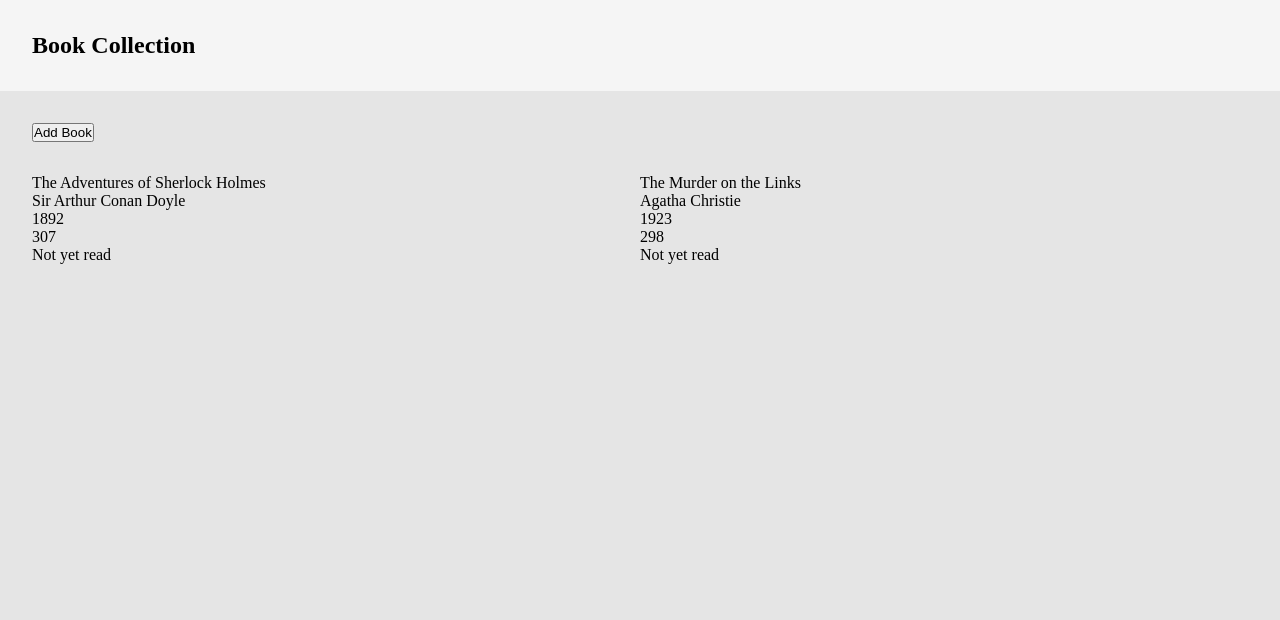
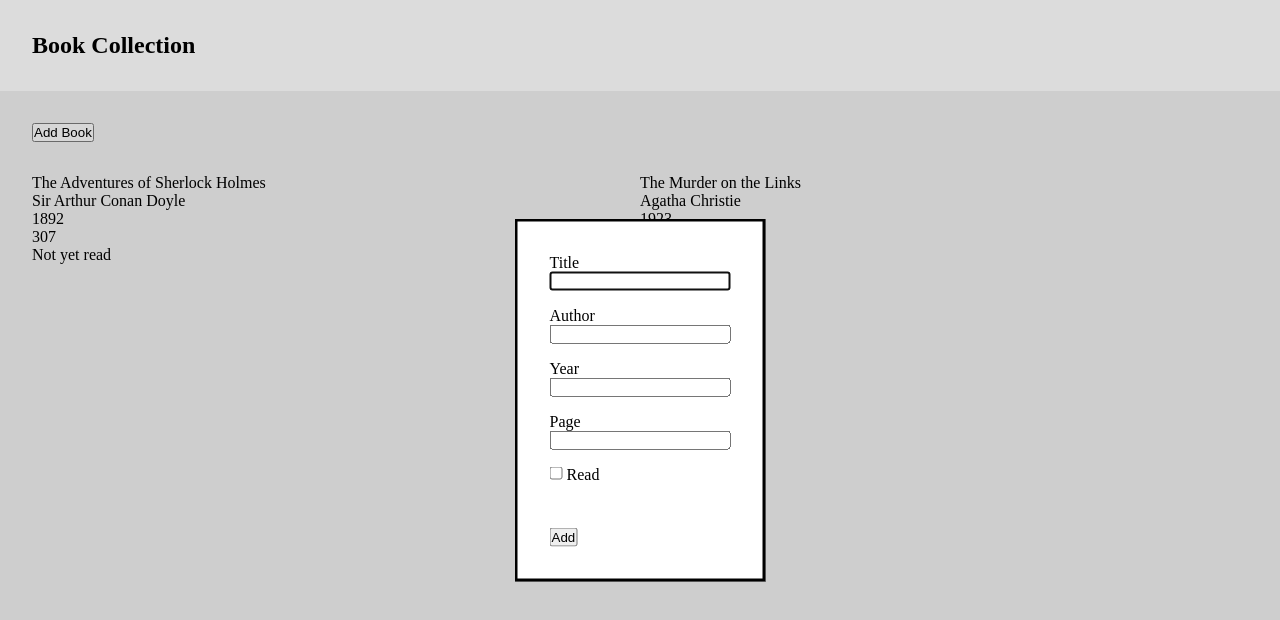
Before and after one commit to fahryanputra/book-collection, a plain HTML site: page index.html in a window 1280 px wide. Both pictures are taken after a click on the button "Add Book". Drawn offline with Linux system fonts and the light colour scheme.

Commit message:
Add dialog modal for adding books

```diff
--- a/index.html
+++ b/index.html
@@ -12,6 +12,21 @@
         <h2>Book Collection</h2>
     </header>
     <div class="content">
+        <dialog>
+            <form method="dialog">
+                <label for="title">Title</label>
+                <input type="text" name="title" id="bookTitle">
+                <label for="author">Author</label>
+                <input type="text" name="author" id="bookAuthor">
+                <label for="year">Year</label>
+                <input type="text" name="year" id="bookYear">
+                <label for="page">Page</label>
+                <input type="number" name="page" id="bookPage">
+                <input class="read-check" type="checkbox" name="read" id="bookRead">
+                <label for="read">Read</label>
+            </form>
+            <button type="submit" class="btn-submit">Add</button>
+        </dialog>
         <button class="btn-add">Add Book</button>
         <div class="cards"></div>
     </div>
--- a/script.js
+++ b/script.js
@@ -1,5 +1,9 @@
 // an array to store book collection
 const myCollection = [];
+
+const addBookButton = document.querySelector(".btn-add")
+const dialog = document.querySelector("dialog");
+const submitButton = document.querySelector(".btn-submit");
 
 // Book constructor function
 function Book(title, author, year, page, read) {
@@ -53,6 +57,14 @@ function createBookCards(array) {
     });
 }
 
+addBookButton.addEventListener("click", () => {
+    dialog.showModal();
+})
+
+submitButton.addEventListener("click", () => {
+    dialog.close();
+})
+
 // seed myCollection array
 const sherlock = new Book("The Adventures of Sherlock Holmes", "Sir Arthur Conan Doyle", 1892, 307, false);
 const poirot = new Book("The Murder on the Links", "Agatha Christie", 1923, 298, false);
--- a/style.css
+++ b/style.css
@@ -26,3 +26,24 @@ header {
     display: grid;
     grid-template-columns: repeat(auto-fit, minmax(200px, 1fr));
 }
+
+dialog{
+    position: absolute;
+    left: 50%;
+    top: 50%;
+    transform: translate(-50%, -50%);
+    padding: 2rem;
+}
+
+dialog > form {
+    margin-bottom: 2rem;
+}
+
+dialog > form > input{
+    display: block;
+    margin-bottom: 1rem;
+}
+
+dialog > form > .read-check {
+    display: inline;
+}
```
